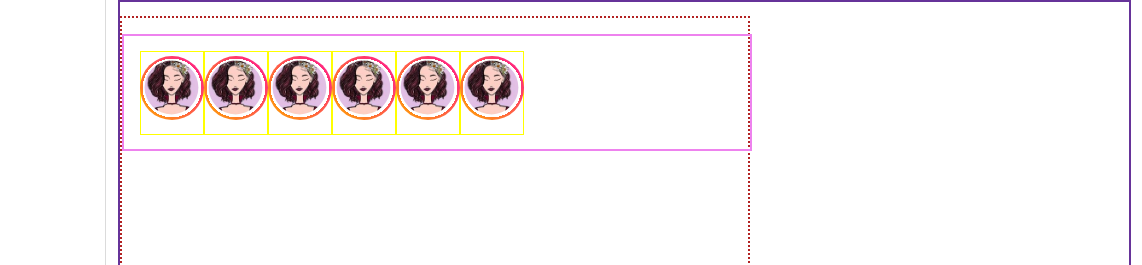
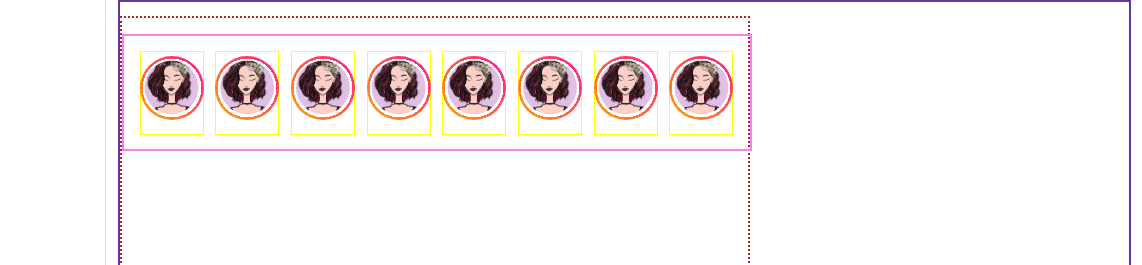
Before and after one commit to GulsahDuzgun/HTML-CSS-JS-, a plain HTML site: page Layout-Examples/IntagramClone/index.html in a window 1280 px wide. Shown: the top 265 px of the page, 138-1280 px from the left. Drawn offline with Linux system fonts and the light colour scheme.

Commit message:
adjust stortybox

```diff
--- a/Layout-Examples/IntagramClone/index.html
+++ b/Layout-Examples/IntagramClone/index.html
@@ -72,7 +72,7 @@
                         <div class="userName">mtmofamişkolkolyaa</div>
                     </div>
                 </button>
-                 <button>
+                <button>
                     <div class="userInfo">
                         <div class="imgBorder">
                             <img src="./images/mtmofamily.jpg" alt="mtmofamily"/>
@@ -80,6 +80,23 @@
                         <div class="userName">mtmofamişkolkolyaa</div>
                     </div>
                 </button>
+                <button>
+                    <div class="userInfo">
+                        <div class="imgBorder">
+                            <img src="./images/mtmofamily.jpg" alt="mtmofamily"/>
+                        </div>
+                        <div class="userName">mtmofamişkolkolyaa</div>
+                    </div>
+                </button>
+                <button>
+                    <div class="userInfo">
+                        <div class="imgBorder">
+                            <img src="./images/mtmofamily.jpg" alt="mtmofamily"/>
+                        </div>
+                        <div class="userName">mtmofamişkolkolyaa</div>
+                    </div>
+                </button>
+
             </div>
             <div class="postContent"></div>
         </div>
--- a/Layout-Examples/IntagramClone/styles/style.css
+++ b/Layout-Examples/IntagramClone/styles/style.css
@@ -133,6 +133,7 @@ main .container {
     margin-top: 16px;
     border: 2px solid violet;
     display: flex;
+    justify-content: space-between;
     align-items: center;
 }
 
```
